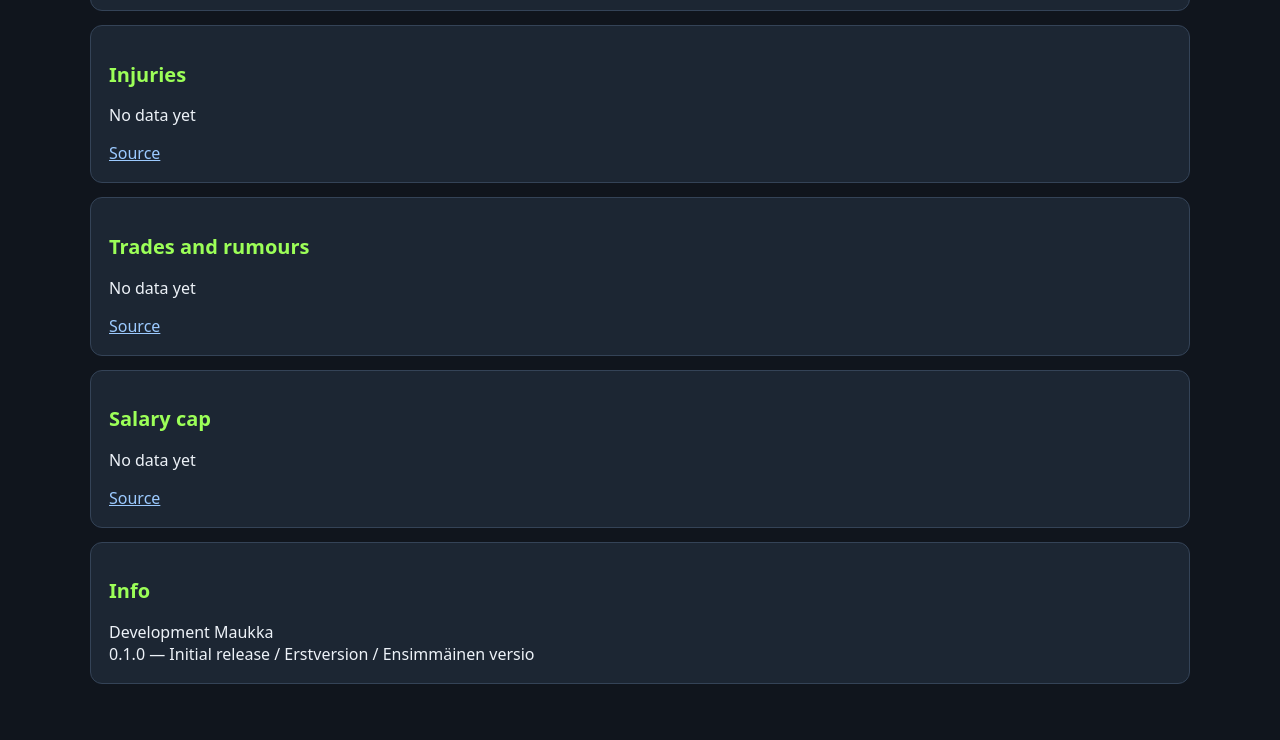
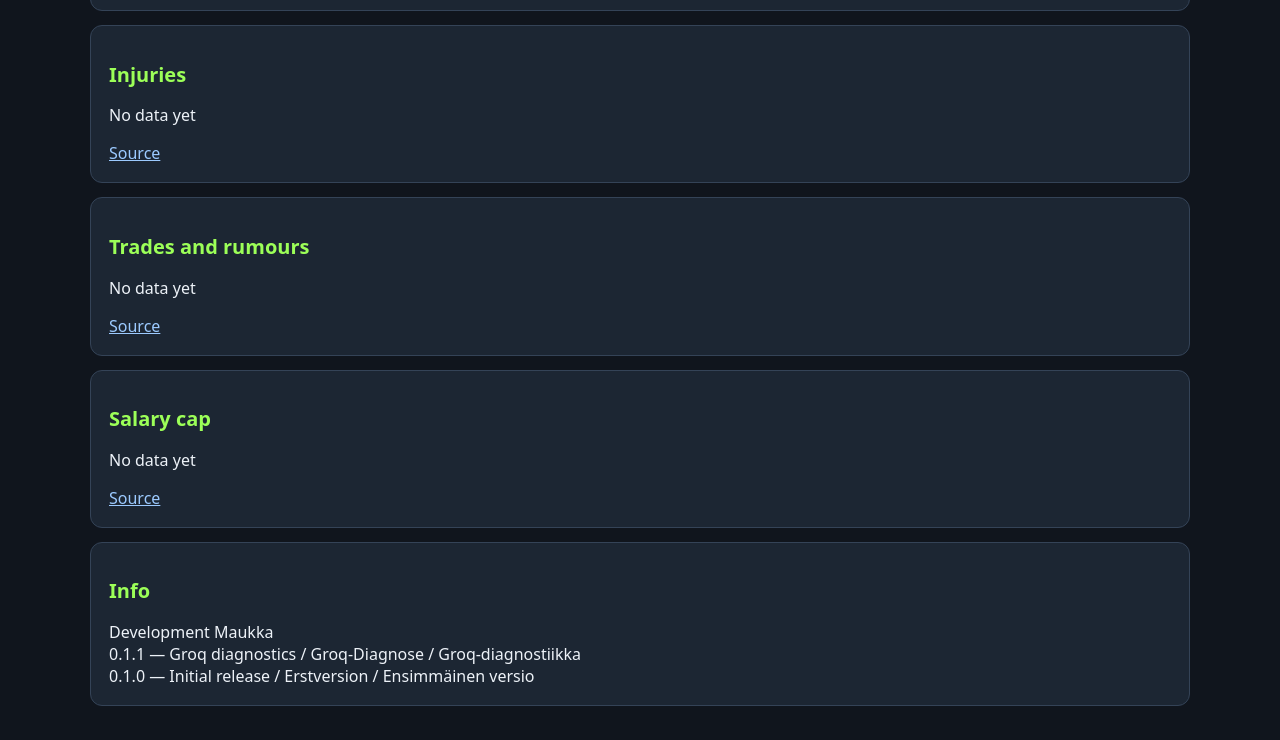
Before and after one commit to development-maukka/Hockey-Intelligence-13, a plain HTML site: page site/index.html in a window 1280 px wide. Shown: the part 434-1174 px from the top of the page. Before the commit the page ends 1152 px from the top, so only its background shows below. Drawn offline with Linux system fonts and the light colour scheme; no server answers.

Commit message:
Document v0.1.1 changelog

```diff
--- a/site/index.html
+++ b/site/index.html
@@ -1 +1 @@
-<!doctype html><html><head><meta charset="utf-8"><meta name="viewport" content="width=device-width,initial-scale=1"><title>Hockey Intelligence 13</title><link rel="icon" href="icon.svg"><link rel="manifest" href="manifest.json"><style>body{font:16px system-ui;background:#10151d;color:#edf2f8;margin:auto;max-width:1100px;padding:20px}header{display:flex;gap:15px;align-items:center}header img{width:64px;height:64px}header button{margin-left:auto}h1{font-size:clamp(24px,5vw,38px)}h2{font-size:20px;color:#9cff58}section{background:#1c2633;border:1px solid #344357;border-radius:12px;padding:18px;margin:14px 0;overflow:auto}table{border-collapse:collapse;width:100%;white-space:nowrap}td,th{text-align:left;padding:9px;border-bottom:1px solid #344357}button{background:#28394c;color:white;border:1px solid #52657b;border-radius:6px;padding:8px}small{color:#a9bbce}a{color:#9ccaff}</style></head><body><header><img src="icon.svg" alt=""><h1>Hockey Intelligence 13</h1><button id="refresh">↻</button></header><small id="stamp"></small><main id="main"></main><section><h2>Info</h2>Development Maukka<br>0.1.0 — Initial release / Erstversion / Ensimmäinen versio</section><script src="app.js"></script></body></html>
+<!doctype html><html><head><meta charset="utf-8"><meta name="viewport" content="width=device-width,initial-scale=1"><title>Hockey Intelligence 13</title><link rel="icon" href="icon.svg"><link rel="manifest" href="manifest.json"><style>body{font:16px system-ui;background:#10151d;color:#edf2f8;margin:auto;max-width:1100px;padding:20px}header{display:flex;gap:15px;align-items:center}header img{width:64px;height:64px}header button{margin-left:auto}h1{font-size:clamp(24px,5vw,38px)}h2{font-size:20px;color:#9cff58}section{background:#1c2633;border:1px solid #344357;border-radius:12px;padding:18px;margin:14px 0;overflow:auto}table{border-collapse:collapse;width:100%;white-space:nowrap}td,th{text-align:left;padding:9px;border-bottom:1px solid #344357}button{background:#28394c;color:white;border:1px solid #52657b;border-radius:6px;padding:8px}small{color:#a9bbce}a{color:#9ccaff}</style></head><body><header><img src="icon.svg" alt=""><h1>Hockey Intelligence 13</h1><button id="refresh">↻</button></header><small id="stamp"></small><main id="main"></main><section><h2>Info</h2>Development Maukka<br>0.1.1 — Groq diagnostics / Groq-Diagnose / Groq-diagnostiikka<br>0.1.0 — Initial release / Erstversion / Ensimmäinen versio</section><script src="app.js"></script></body></html>
```
